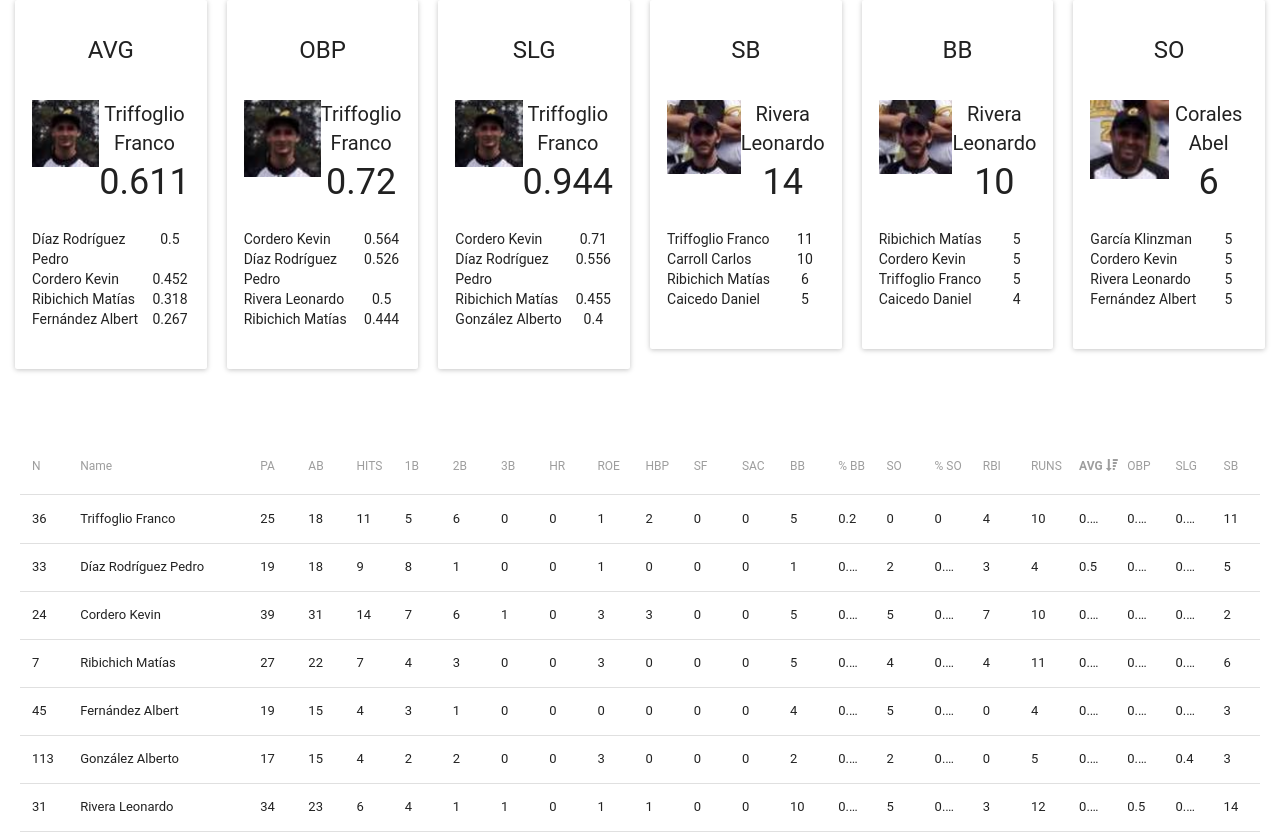
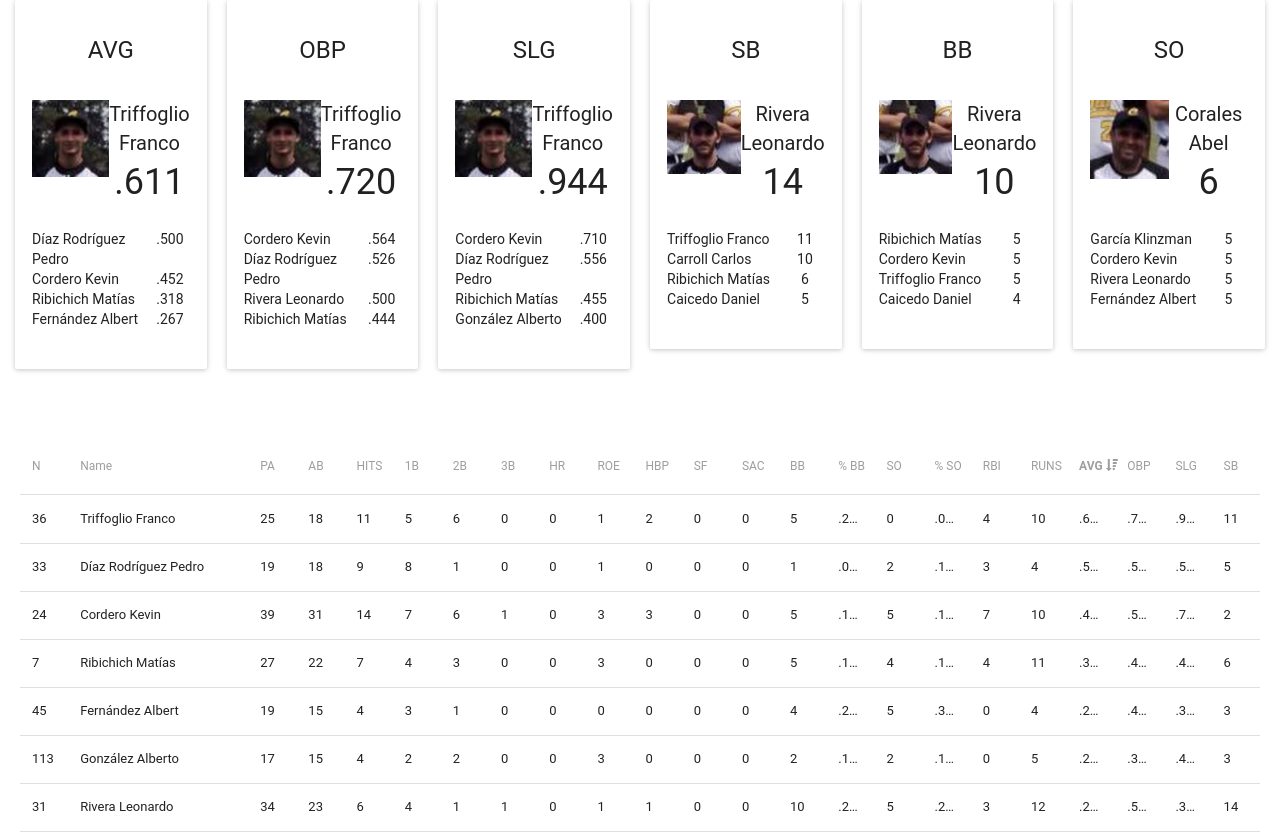
Before and after one commit to mribichich/baseball-stats, a React (Create React App) app: page / in a window 1280 px wide. Shown: the part 565-1400 px from the top of the page. Built offline with nearby package versions, Linux system fonts and the light colour scheme; what react-tap-event-plugin would draw is missing.

Commit message:
Refactored some components and fixed decimals in floats

```diff
--- a/src/components/Home.js
+++ b/src/components/Home.js
@@ -17,13 +17,10 @@ const filterStats = (stats, selectedMinimumAtBats) => {
 }
 
 const Home = ({
-  // players,
   stats,
   highlightPlayer,
   selectedMinimumPlateAppearances,
-  // onPlayerSelected,
 }) => {
-
   const filteredStats = filterStats(stats, selectedMinimumPlateAppearances);
 
   return (
@@ -51,7 +48,6 @@ const Home = ({
 
 const mapStateToProps = (state) => {
   return {
-    // players: state.players,
     stats: state.stats,
     highlightPlayer: state.highlightPlayer,
     selectedMinimumPlateAppearances: state.selectedMinimumPlateAppearances || state.minimumPlateAppearances,
--- a/src/components/TableStats/TableStatsRow.js
+++ b/src/components/TableStats/TableStatsRow.js
@@ -1,8 +1,5 @@
-import React, {Component} from 'react';
-import {
-  TableRow,
-  TableRowColumn,
-} from 'material-ui/Table';
+import React from 'react';
+import { TableRow, TableRowColumn } from 'material-ui/Table';
 
 const playerSelectedStyle = {
   color: 'blue'
@@ -18,13 +15,10 @@ const nameCellStyle = {
   width: 180
 }
 
-class TableStatsRow extends Component {
-  render() {
-    const stats = this.props.stats;
-
+const TableStatsRow = ({stats, selectedPlayer}) => {
   let tableRowStyles;
 
-    if (this.props.selectedPlayer && this.props.selectedPlayer.number === stats.number) {
+  if (selectedPlayer && selectedPlayer.number === stats.number) {
     tableRowStyles = playerSelectedStyle;
   }
 
@@ -44,20 +38,19 @@ class TableStatsRow extends Component {
       <TableRowColumn style={cellStyle}>{stats.sac_flies}</TableRowColumn>
       <TableRowColumn style={cellStyle}>{stats.sac_hits}</TableRowColumn>
       <TableRowColumn style={cellStyle}>{stats.walks}</TableRowColumn>
-        <TableRowColumn style={cellStyle}>{stats.walksAvg}</TableRowColumn>
+      <TableRowColumn style={cellStyle}>{stats.walksAvg.toFixed(3).slice(1)}</TableRowColumn>
       <TableRowColumn style={cellStyle}>{stats.strikeOuts}</TableRowColumn>
-        <TableRowColumn style={cellStyle}>{stats.strikeOutsAvg}</TableRowColumn>
+      <TableRowColumn style={cellStyle}>{stats.strikeOutsAvg.toFixed(3).slice(1)}</TableRowColumn>
       <TableRowColumn style={cellStyle}>{stats.rbi}</TableRowColumn>
       <TableRowColumn style={cellStyle}>{stats.runs}</TableRowColumn>
-        <TableRowColumn style={cellStyle}>{stats.avg}</TableRowColumn>
-        <TableRowColumn style={cellStyle}>{stats.obp}</TableRowColumn>
-        <TableRowColumn style={cellStyle}>{stats.slg}</TableRowColumn>
+      <TableRowColumn style={cellStyle}>{stats.avg.toFixed(3).slice(1)}</TableRowColumn>
+      <TableRowColumn style={cellStyle}>{stats.obp.toFixed(3).slice(1)}</TableRowColumn>
+      <TableRowColumn style={cellStyle}>{stats.slg.toFixed(3).slice(1)}</TableRowColumn>
       <TableRowColumn style={cellStyle}>{stats.stolenBases}</TableRowColumn>
       {/*<TableRowColumn style={cellStyle}>{stats.stolenBasesAttempts}</TableRowColumn>
       <TableRowColumn style={cellStyle}>{stats.stolenBasesAvg}</TableRowColumn>*/}
     </TableRow>
   );
 }
-}
 
 export default TableStatsRow;
--- a/src/components/TopStatCard.js
+++ b/src/components/TopStatCard.js
@@ -1,4 +1,4 @@
-import React, {Component} from 'react';
+import React from 'react';
 import { Card, CardTitle, CardText } from 'material-ui/Card';
 import * as _ from 'lodash';
 
@@ -17,30 +17,28 @@ const cardTitleStyle = {
   // fontWeight: 'bold',
 }
 
-export default class TopStatCard extends Component {
-  render() {
-    const winner = this.props.stats.tops[0];
-    const runnerUps = _.tail(this.props.stats.tops);
+export default ({stats, selectedPlayer}) => {
+  const winner = stats.tops[0];
+  const runnerUps = _.tail(stats.tops);
 
   return (
     <Card style={cardStyle}>
-        <CardTitle style={cardTitleStyle} title={this.props.stats.title}/>
+      <CardTitle style={cardTitleStyle} title={stats.title}/>
       <CardText>
         <Layout type="column">
           <Flex>
             <TopStatCardWinner
               winner={winner}
-                selectedPlayer={this.props.selectedPlayer}/>
+              selectedPlayer={selectedPlayer}/>
           </Flex>
           <br/>
           <Flex>
             <TopStatCardRunnerUps
               runnerUps={runnerUps}
-                selectedPlayer={this.props.selectedPlayer}/>
+              selectedPlayer={selectedPlayer}/>
           </Flex>
         </Layout>
       </CardText>
     </Card>
   )
 }
-}
--- a/src/components/TopStatCardRunnerUps.js
+++ b/src/components/TopStatCardRunnerUps.js
@@ -1,21 +1,18 @@
 import './TopStatCardRunnerUps.css';
 
-import React, {Component} from 'react';
+import React from 'react';
 
 import Layout from './Layout';
 import Flex from './Flex';
 
-class TopStatCardRunnerUps extends Component {
-  render() {
+const TopStatCardRunnerUps = ({runnerUps, selectedPlayer}) => {
   return (
     <div>
-        {this
-          .props
-          .runnerUps
+      {runnerUps
         .map(m => {
           let selectedPlayerClass;
 
-            if (this.props.selectedPlayer && this.props.selectedPlayer.number === m.number) {
+          if (selectedPlayer && selectedPlayer.number === m.number) {
             selectedPlayerClass = 'topStatCardRunnerUps__playerSelected';
           }
 
@@ -34,6 +31,5 @@ class TopStatCardRunnerUps extends Component {
     </div>
   );
 }
-}
 
 export default TopStatCardRunnerUps;
--- a/src/components/TopStatCardWinner.js
+++ b/src/components/TopStatCardWinner.js
@@ -1,20 +1,19 @@
 import './TopStatCardWinner.css';
 
-import React, {Component} from 'react';
+import React from 'react';
 
 import Layout from './Layout';
 import Flex from './Flex';
 import playerFaces, { NO_FACE } from '../core/playerFaces'
 
-class TopStatCardWinner extends Component {
-  render() {
+const TopStatCardWinner = ({selectedPlayer, winner}) => {
   let selectedPlayerClass;
 
-    if (this.props.selectedPlayer && this.props.selectedPlayer.number === this.props.winner.number) {
+  if (selectedPlayer && selectedPlayer.number === winner.number) {
     selectedPlayerClass = 'topStatCardWinner__playerSelected';
   }
 
-    const playerPicture = playerFaces.find(f => f.number === this.props.winner.number);
+  const playerPicture = playerFaces.find(f => f.number === winner.number);
   const playerPictureSrc = playerPicture
     ? playerPicture.image || NO_FACE
     : NO_FACE;
@@ -22,26 +21,20 @@ class TopStatCardWinner extends Component {
   return (
     <Layout type="row" className={selectedPlayerClass}>
       <Flex>
-          <img className="topStatCardWinner__playerFace" src={playerPictureSrc} alt=""/> {/*<span>
-            {this.props.winner.name}
-          </span>*/}
+        <img className="topStatCardWinner__playerFace" src={playerPictureSrc} alt="" />
       </Flex>
 
       <Flex style={{textAlign: 'center'}}>
-          {/*<h3>{this.props.stats.title}</h3>
-
-                  <br/> */}
         <span className="topStatCardWinner__playerName">
-            {this.props.winner.name}
+          {winner.name}
         </span>
         <br/>
         <span className="topStatCardWinner__playerValue">
-            {this.props.winner.value}
+          {winner.value}
         </span>
       </Flex>
     </Layout>
   );
 }
-}
 
 export default TopStatCardWinner;
--- a/src/components/TopStatsCards.js
+++ b/src/components/TopStatsCards.js
@@ -1,4 +1,4 @@
-import React, {Component} from 'react';
+import React from 'react';
 import Layout from './Layout';
 import Flex from './Flex';
 import * as _ from 'lodash';
@@ -6,43 +6,28 @@ import * as _ from 'lodash';
 import TopStatCard from './TopStatCard';
 import {calculateTopStats} from '../core/topStats';
 
-export default class TopStatsCards extends Component {
-  componentWillMount() {
-    const topStats = calculateTopStats(this.props.stats);
+export default ({stats, selectedPlayer}) => {
+  const topStats = calculateTopStats(stats);
 
-    this.topStats1 = _.take(topStats, 6);
-    this.topStats2 = _.takeRight(topStats, 6);
-  }
+  const topStats1 = _.take(topStats, 6);
+  const topStats2 = _.takeRight(topStats, 6);
 
-  componentWillReceiveProps(nextProps, nextContext) {
-    const topStats = calculateTopStats(nextProps.stats);
-
-    this.topStats1 = _.take(topStats, 5);
-    this.topStats2 = _.takeRight(topStats, 5);
-  }
-
-  render() {
   return (
     <div style={{margin: 20}}>
       <Layout type="row">
-          {this
-            .topStats1
-            .map(m => (
+        {topStats1.map(m => (
             <Flex key={m.title}>
-                <TopStatCard stats={m} selectedPlayer={this.props.selectedPlayer}></TopStatCard>
+              <TopStatCard stats={m} selectedPlayer={selectedPlayer}></TopStatCard>
             </Flex>
           ))}
       </Layout>
       <Layout type="row">
-          {this
-            .topStats2
-            .map(m => (
+        {topStats2.map(m => (
             <Flex key={m.title}>
-                <TopStatCard stats={m} selectedPlayer={this.props.selectedPlayer}></TopStatCard>
+              <TopStatCard stats={m} selectedPlayer={selectedPlayer}></TopStatCard>
             </Flex>
           ))}
       </Layout>
     </div>
   )
 }
-}
--- a/src/core/topStats.js
+++ b/src/core/topStats.js
@@ -20,52 +20,52 @@ export function calculateTopStats(stats) {
       title: 'HITS',
       tops: _
         .take(hitsStats, 5)
-        .map(m => map(m, (f) => f.hits))
+        .map(m => map(m, (f) => f.hits.toFixed(0))),
     }, {
       title: 'RUNS',
       tops: _
         .take(runsStats, 5)
-        .map(m => map(m, (f) => f.runs))
+        .map(m => map(m, (f) => f.runs.toFixed(0))),
     }, {
       title: 'RBI',
       tops: _
         .take(rbiStats, 5)
-        .map(m => map(m, (f) => f.rbi))
+        .map(m => map(m, (f) => f.rbi.toFixed(0))),
     }, {
       title: '1B',
       tops: _
         .take(singlesStats, 5)
-        .map(m => map(m, (f) => f.singles))
+        .map(m => map(m, (f) => f.singles.toFixed(0))),
     }, {
       title: '2B',
       tops: _
         .take(doublesStats, 5)
-        .map(m => map(m, (f) => f.doubles))
+        .map(m => map(m, (f) => f.doubles.toFixed(0)))
     }, {
       title: '3B',
       tops: _
         .take(triplesStats, 5)
-        .map(m => map(m, (f) => f.triples))
+        .map(m => map(m, (f) => f.triples)),
     }, {
       title: 'AVG',
       tops: _
         .take(avgStats, 5)
-        .map(m => map(m, (f) => f.avg))
+        .map(m => map(m, (f) => f.avg.toFixed(3).slice(1))),
     }, {
       title: 'OBP',
       tops: _
         .take(obpStats, 5)
-        .map(m => map(m, (f) => f.obp))
+        .map(m => map(m, (f) => f.obp.toFixed(3).slice(1))),
     }, {
       title: 'SLG',
       tops: _
         .take(slgStats, 5)
-        .map(m => map(m, (f) => f.slg))
+        .map(m => map(m, (f) => f.slg.toFixed(3).slice(1))),
     }, {
       title: 'SB',
       tops: _
         .take(stolenBasesStats, 5)
-        .map(m => map(m, (f) => f.stolenBases))
+        .map(m => map(m, (f) => f.stolenBases.toFixed(0))),
     },
     // {
     //   title: 'HR',
@@ -77,13 +77,13 @@ export function calculateTopStats(stats) {
       title: 'BB',
       tops: _
         .take(walksStats, 5)
-        .map(m => map(m, (f) => f.walks))
+        .map(m => map(m, (f) => f.walks.toFixed(0))),
     },
     {
       title: 'SO',
       tops: _
         .take(strikeOutsStats, 5)
-        .map(m => map(m, (f) => f.strikeOuts))
+        .map(m => map(m, (f) => f.strikeOuts.toFixed(0))),
     }
   ]
 }
--- a/src/data/converter.js
+++ b/src/data/converter.js
@@ -1,5 +1,6 @@
-// function insertAt(index, string) {   return this.substr(0, index) + string +
-// this.substr(index); }
+// function insertAt(value, index, string) {
+//   return value.substr(0, index) + string + value.substr(index);
+// }
 
 export function convertPlayer(csv) {
   csv = csv.replace(/"([^"]*),([^"]*)"/g, "$1$2")
```
Also changed, not shown: 1 other file (tests, documents, lock files or other folders). Lines whose indentation alone changed are shown as unchanged.
